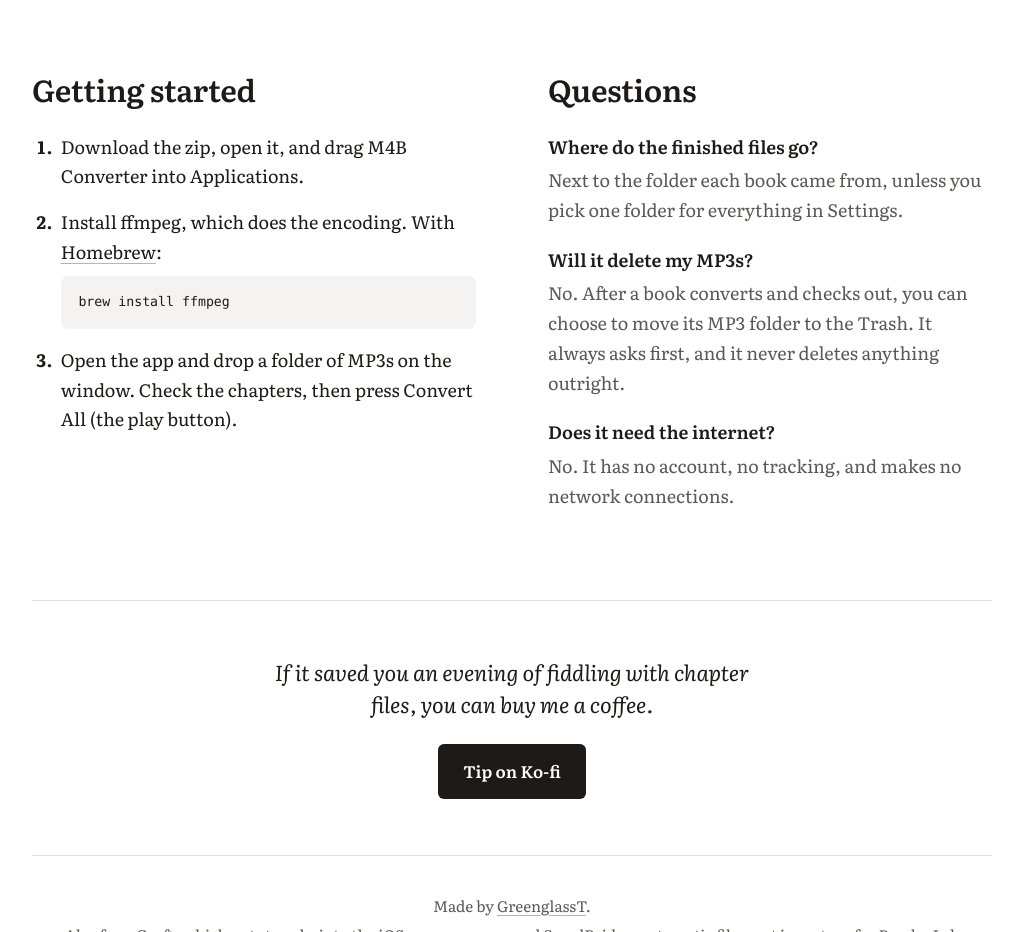
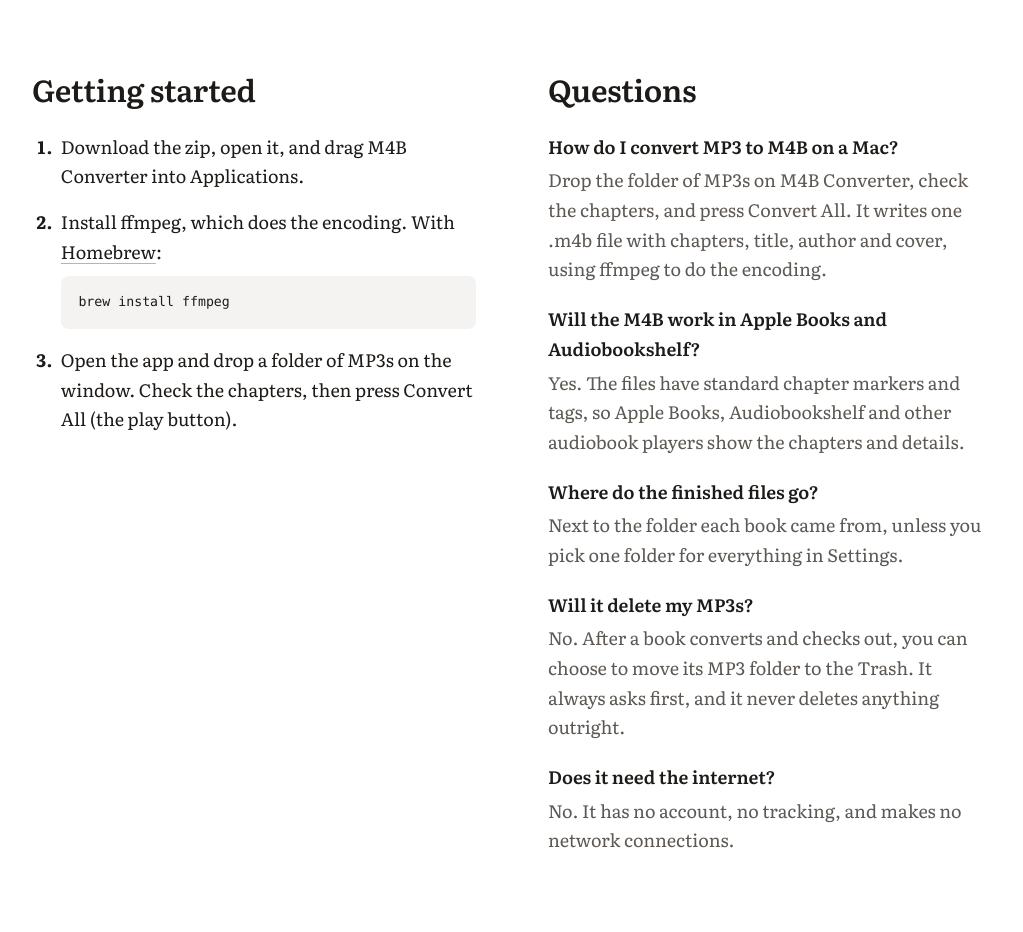
Before and after one commit to GreenglassT/M4BConverter, a plain HTML site: page index.html in a window 1280 px wide. Shown: the part 1940-2872 px from the top of the page, without its empty margins (128-1151 px from the left). Drawn offline with Linux system fonts and the light colour scheme.

Commit message:
SEO: search title and description, structured data, two more questions, robots.txt and sitemap
Co-Authored-By: Claude Opus 5.5 <noreply@anthropic.com>
Claude-Session: https://claude.ai/code/session_0116r7Pi3eeXP2oHMVTPV6FY

```diff
--- a/index.html
+++ b/index.html
@@ -3,8 +3,8 @@
 <head>
   <meta charset="utf-8">
   <meta name="viewport" content="width=device-width, initial-scale=1">
-  <title>M4B Converter: MP3 to M4B audiobooks on Mac</title>
-  <meta name="description" content="Free Mac app that turns folders of audiobook MP3s into single, chaptered .m4b files for Apple Books, Audiobookshelf and other players. Every file is verified.">
+  <title>M4B Converter: free MP3 to M4B audiobook converter for Mac</title>
+  <meta name="description" content="Free Mac app that converts folders of MP3 audiobooks into chaptered M4B files for Apple Books, Audiobookshelf and other players. Every file is checked.">
   <meta property="og:title" content="M4B Converter">
   <meta property="og:description" content="Turn folders of MP3s into chaptered audiobooks. A free Mac app.">
   <meta property="og:image" content="https://m4bapp.com/screenshot.png">
@@ -17,6 +17,8 @@
   <link rel="preconnect" href="https://fonts.gstatic.com" crossorigin>
   <link href="https://fonts.googleapis.com/css2?family=Literata:ital,opsz,wght@0,7..72,400;0,7..72,600;0,7..72,700;1,7..72,400&display=swap" rel="stylesheet">
   <link rel="stylesheet" href="style.css">
+  <script type="application/ld+json">{"@context": "https://schema.org", "@type": "SoftwareApplication", "name": "M4B Converter", "description": "Free Mac app that converts folders of MP3 audiobooks into chaptered M4B files, and checks every file it makes.", "applicationCategory": "MultimediaApplication", "operatingSystem": "macOS 14 or later, Apple silicon", "softwareVersion": "1.0", "url": "https://m4bapp.com/", "downloadUrl": "https://github.com/GreenglassT/M4BConverter/releases/latest/download/M4BConverter.zip", "image": "https://m4bapp.com/screenshot.png", "screenshot": "https://m4bapp.com/screenshot.png", "license": "https://opensource.org/licenses/MIT", "isAccessibleForFree": true, "offers": {"@type": "Offer", "price": "0", "priceCurrency": "USD"}, "author": {"@type": "Person", "name": "GreenglassT", "url": "https://github.com/GreenglassT"}, "sameAs": ["https://github.com/GreenglassT/M4BConverter"]}</script>
+  <script type="application/ld+json">{"@context": "https://schema.org", "@type": "FAQPage", "mainEntity": [{"@type": "Question", "name": "How do I convert MP3 to M4B on a Mac?", "acceptedAnswer": {"@type": "Answer", "text": "Drop the folder of MP3s on M4B Converter, check the chapters, and press Convert All. It writes one .m4b file with chapters, title, author and cover, using ffmpeg to do the encoding."}}, {"@type": "Question", "name": "Will the M4B work in Apple Books and Audiobookshelf?", "acceptedAnswer": {"@type": "Answer", "text": "Yes. The files have standard chapter markers and tags, so Apple Books, Audiobookshelf and other audiobook players show the chapters and details."}}, {"@type": "Question", "name": "Where do the finished files go?", "acceptedAnswer": {"@type": "Answer", "text": "Next to the folder each book came from, unless you pick one folder for everything in Settings."}}, {"@type": "Question", "name": "Will it delete my MP3s?", "acceptedAnswer": {"@type": "Answer", "text": "No. After a book converts and checks out, you can choose to move its MP3 folder to the Trash. It always asks first, and it never deletes anything outright."}}, {"@type": "Question", "name": "Does it need the internet?", "acceptedAnswer": {"@type": "Answer", "text": "No. It has no account, no tracking, and makes no network connections."}}]}</script>
 </head>
 <body>
   <div class="wrap">
@@ -77,6 +79,10 @@
         <section aria-labelledby="questions">
           <h2 id="questions">Questions</h2>
           <dl class="faq">
+            <dt>How do I convert MP3 to M4B on a Mac?</dt>
+            <dd>Drop the folder of MP3s on M4B Converter, check the chapters, and press Convert All. It writes one .m4b file with chapters, title, author and cover, using ffmpeg to do the encoding.</dd>
+            <dt>Will the M4B work in Apple Books and Audiobookshelf?</dt>
+            <dd>Yes. The files have standard chapter markers and tags, so Apple Books, Audiobookshelf and other audiobook players show the chapters and details.</dd>
             <dt>Where do the finished files go?</dt>
             <dd>Next to the folder each book came from, unless you pick one folder for everything in Settings.</dd>
             <dt>Will it delete my MP3s?</dt>
```
Also changed, not shown: sitemap.xml (added, +7 -0 lines), robots.txt (added).
